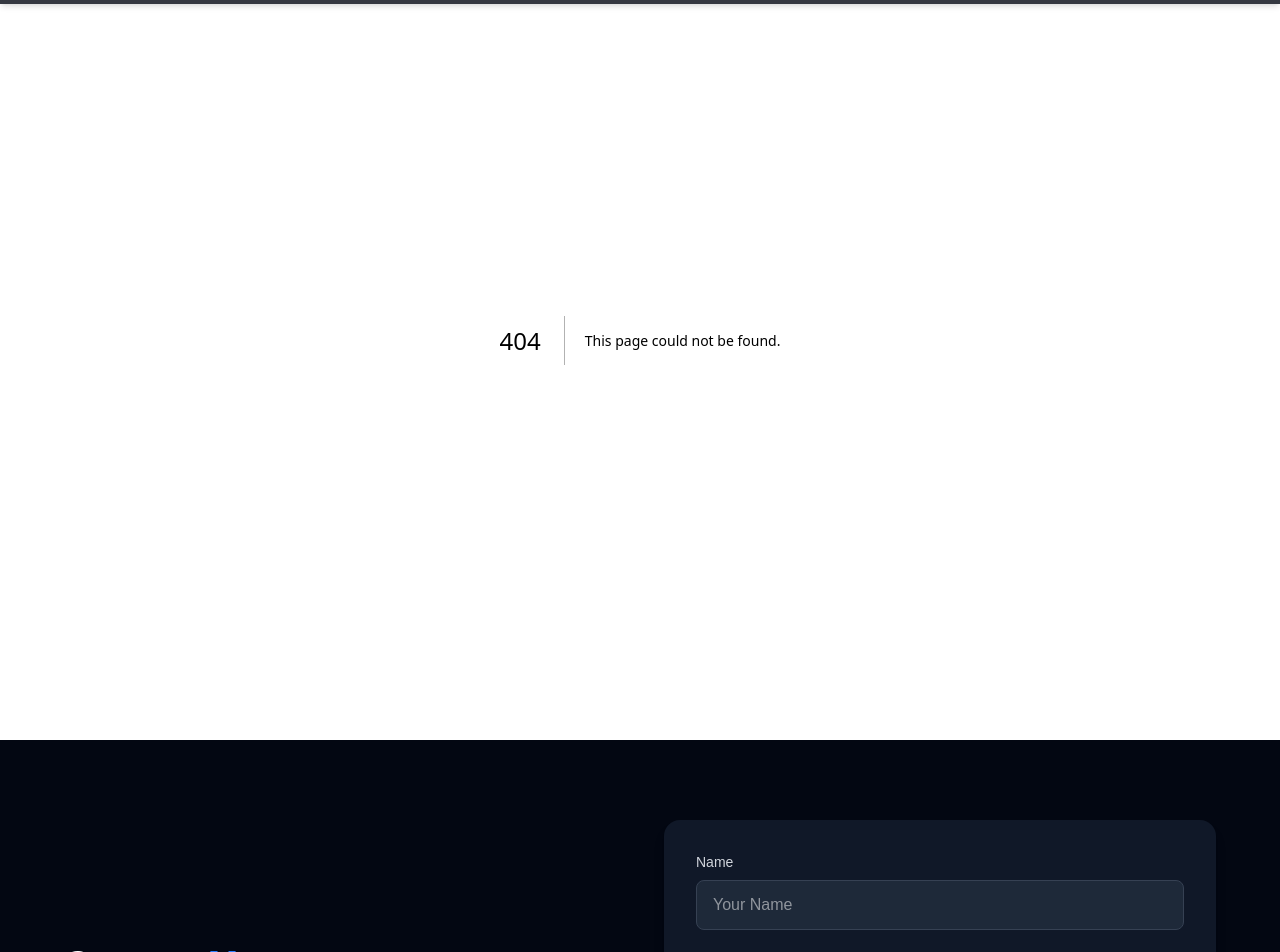
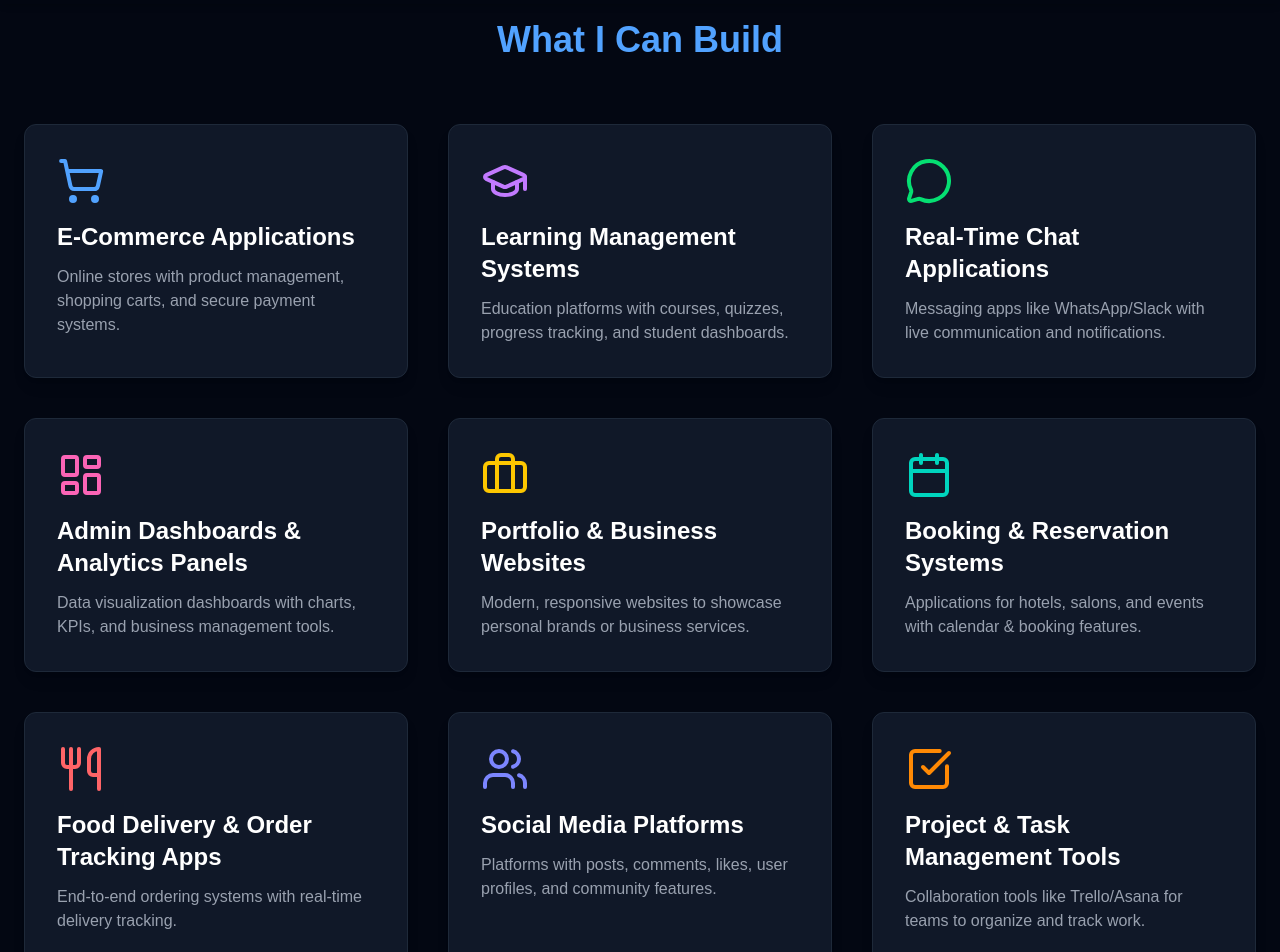
Before and after one commit to Hamza4889787/my-portfolio, a Next.js app: page /services in a window 1280 px wide. Before the commit this address had no page. Shown: the part 60-1012 px from the top of the page. Built offline with nearby package versions, Linux system fonts and the light colour scheme.

Commit message:
services section completed

```diff
--- /dev/null
+++ b/src/app/services/page.jsx
@@ -0,0 +1,268 @@
+"use client";
+
+import { motion } from "framer-motion";
+import {
+  ShoppingCart,
+  GraduationCap,
+  MessageCircle,
+  LayoutDashboard,
+  Briefcase,
+  Calendar,
+  Utensils,
+  Users,
+  CheckSquare,
+  Database,
+  BriefcaseBusiness,
+  FileText,
+  Stethoscope,
+  BookOpen,
+  Code,
+} from "lucide-react";
+import React from "react";
+
+// ✅ Updated Tech Stack with all skills & working logos
+const techStack = [
+  // Frontend
+  {
+    name: "React.js",
+    logo: "https://cdn.jsdelivr.net/gh/devicons/devicon/icons/react/react-original.svg",
+  },
+  {
+    name: "Next.js",
+    logo: "https://cdn.jsdelivr.net/gh/devicons/devicon/icons/nextjs/nextjs-original.svg",
+  },
+  {
+    name: "Redux",
+    logo: "https://cdn.jsdelivr.net/gh/devicons/devicon/icons/redux/redux-original.svg",
+  },
+  {
+    name: "JavaScript",
+    logo: "https://cdn.jsdelivr.net/gh/devicons/devicon/icons/javascript/javascript-original.svg",
+  },
+  {
+    name: "HTML5",
+    logo: "https://cdn.jsdelivr.net/gh/devicons/devicon/icons/html5/html5-original.svg",
+  },
+  {
+    name: "CSS3",
+    logo: "https://cdn.jsdelivr.net/gh/devicons/devicon/icons/css3/css3-original.svg",
+  },
+  {
+    name: "Bootstrap",
+    logo: "https://cdn.jsdelivr.net/gh/devicons/devicon/icons/bootstrap/bootstrap-original.svg",
+  },
+  {
+    name: "Tailwind CSS",
+    logo: "https://cdn.jsdelivr.net/gh/devicons/devicon/icons/tailwindcss/tailwindcss-plain.svg",
+  },
+  {
+    name: "Material UI",
+    logo: "https://cdn.jsdelivr.net/gh/devicons/devicon/icons/materialui/materialui-original.svg",
+  },
+
+  // Backend
+  {
+    name: "Node.js",
+    logo: "https://cdn.jsdelivr.net/gh/devicons/devicon/icons/nodejs/nodejs-original.svg",
+  },
+  {
+    name: "Express.js",
+    logo: "https://cdn.jsdelivr.net/gh/devicons/devicon/icons/express/express-original.svg",
+  },
+  {
+    name: "REST APIs",
+    logo: "https://cdn-icons-png.flaticon.com/512/2462/2462719.png",
+  },
+
+  // Database
+  {
+    name: "MongoDB",
+    logo: "https://cdn.jsdelivr.net/gh/devicons/devicon/icons/mongodb/mongodb-original.svg",
+  },
+  {
+    name: "SQL",
+    logo: "https://cdn.jsdelivr.net/gh/devicons/devicon/icons/mysql/mysql-original.svg",
+  },
+
+  // Tools
+  {
+    name: "Git",
+    logo: "https://cdn.jsdelivr.net/gh/devicons/devicon/icons/git/git-original.svg",
+  },
+  {
+    name: "GitHub",
+    logo: "https://cdn.jsdelivr.net/gh/devicons/devicon/icons/github/github-original.svg",
+  },
+  {
+    name: "Postman",
+    logo: "https://cdn.jsdelivr.net/gh/devicons/devicon/icons/postman/postman-original.svg",
+  },
+];
+
+function Services() {
+  const services = [
+    {
+      icon: <ShoppingCart className="w-12 h-12 text-blue-400" />,
+      title: "E-Commerce Applications",
+      desc: "Online stores with product management, shopping carts, and secure payment systems.",
+    },
+    {
+      icon: <GraduationCap className="w-12 h-12 text-purple-400" />,
+      title: "Learning Management Systems",
+      desc: "Education platforms with courses, quizzes, progress tracking, and student dashboards.",
+    },
+    {
+      icon: <MessageCircle className="w-12 h-12 text-green-400" />,
+      title: "Real-Time Chat Applications",
+      desc: "Messaging apps like WhatsApp/Slack with live communication and notifications.",
+    },
+    {
+      icon: <LayoutDashboard className="w-12 h-12 text-pink-400" />,
+      title: "Admin Dashboards & Analytics Panels",
+      desc: "Data visualization dashboards with charts, KPIs, and business management tools.",
+    },
+    {
+      icon: <Briefcase className="w-12 h-12 text-yellow-400" />,
+      title: "Portfolio & Business Websites",
+      desc: "Modern, responsive websites to showcase personal brands or business services.",
+    },
+    {
+      icon: <Calendar className="w-12 h-12 text-teal-400" />,
+      title: "Booking & Reservation Systems",
+      desc: "Applications for hotels, salons, and events with calendar & booking features.",
+    },
+    {
+      icon: <Utensils className="w-12 h-12 text-red-400" />,
+      title: "Food Delivery & Order Tracking Apps",
+      desc: "End-to-end ordering systems with real-time delivery tracking.",
+    },
+    {
+      icon: <Users className="w-12 h-12 text-indigo-400" />,
+      title: "Social Media Platforms",
+      desc: "Platforms with posts, comments, likes, user profiles, and community features.",
+    },
+    {
+      icon: <CheckSquare className="w-12 h-12 text-orange-400" />,
+      title: "Project & Task Management Tools",
+      desc: "Collaboration tools like Trello/Asana for teams to organize and track work.",
+    },
+    {
+      icon: <Database className="w-12 h-12 text-green-500" />,
+      title: "CRM & ERP Systems",
+      desc: "Customer management and enterprise solutions to streamline operations.",
+    },
+    {
+      icon: <BriefcaseBusiness className="w-12 h-12 text-purple-500" />,
+      title: "Job Portals & Recruitment Platforms",
+      desc: "Applications for job postings, candidate profiles, and recruitment workflows.",
+    },
+    {
+      icon: <FileText className="w-12 h-12 text-blue-500" />,
+      title: "Financial & Payment Apps",
+      desc: "Wallets, invoicing systems, and secure subscription/payment apps.",
+    },
+    {
+      icon: <Stethoscope className="w-12 h-12 text-pink-500" />,
+      title: "Healthcare Systems",
+      desc: "Doctor appointment booking, patient records, and hospital dashboards.",
+    },
+    {
+      icon: <BookOpen className="w-12 h-12 text-yellow-500" />,
+      title: "Blogs & CMS",
+      desc: "CMS solutions like WordPress with content publishing and management features.",
+    },
+    {
+      icon: <Code className="w-12 h-12 text-cyan-400" />,
+      title: "Custom API Development",
+      desc: "Integration with payment gateways, Google Maps, or third-party services.",
+    },
+  ];
+
+  return (
+    <main className="bg-gray-950 text-white overflow-hidden">
+      {/* ✅ Services Grid */}
+      <section className="py-20 px-6 bg-gray-950 text-white">
+        <motion.h2
+          initial={{ opacity: 0, y: 30 }}
+          whileInView={{ opacity: 1, y: 0 }}
+          transition={{ duration: 0.8 }}
+          viewport={{ once: true }}
+          className="text-4xl font-bold mb-16 text-center text-blue-400"
+        >
+          What I Can Build
+        </motion.h2>
+
+        <div className="grid md:grid-cols-3 gap-10 max-w-7xl mx-auto">
+          {services.map((service, i) => (
+            <motion.div
+              key={i}
+              initial={{ opacity: 0, y: 40 }}
+              whileInView={{ opacity: 1, y: 0 }}
+              transition={{ duration: 0.6, delay: i * 0.1 }}
+              viewport={{ once: true }}
+              className="p-8 rounded-xl bg-gray-900 border border-gray-800 hover:border-blue-500 hover:scale-105 transition-transform duration-300 shadow-lg hover:shadow-blue-500/40"
+            >
+              {service.icon}
+              <h3 className="text-2xl font-semibold mt-4 mb-3">
+                {service.title}
+              </h3>
+              <p className="text-gray-400">{service.desc}</p>
+            </motion.div>
+          ))}
+        </div>
+      </section>
+
+      {/* ✅ Technologies Infinite Slider */}
+      <section className="py-20 px-6 bg-gray-900 text-white">
+        <motion.h2
+          initial={{ opacity: 0, y: 30 }}
+          whileInView={{ opacity: 1, y: 0 }}
+          transition={{ duration: 0.8 }}
+          viewport={{ once: true }}
+          className="text-4xl font-bold mb-12 text-center text-blue-400"
+        >
+          Technologies I Work With
+        </motion.h2>
+
+        <div className="overflow-hidden relative w-full">
+          <motion.div
+            className="flex gap-16 animate-marquee"
+            style={{ animation: "marquee 30s linear infinite" }}
+          >
+            {[...techStack, ...techStack].map((tech, i) => (
+              <div
+                key={i}
+                className="flex flex-col items-center justify-center min-w-[120px]"
+              >
+                <img
+                  src={tech.logo}
+                  alt={tech.name}
+                  className="w-16 h-16 mb-3"
+                />
+                <p className="text-gray-300">{tech.name}</p>
+              </div>
+            ))}
+          </motion.div>
+        </div>
+
+        {/* ✅ Infinite Loop CSS */}
+        <style jsx>{`
+          @keyframes marquee {
+            0% {
+              transform: translateX(0%);
+            }
+            100% {
+              transform: translateX(-50%);
+            }
+          }
+          .animate-marquee {
+            display: flex;
+            width: max-content;
+          }
+        `}</style>
+      </section>
+    </main>
+  );
+}
+
+export default Services;
--- a/src/components/Home/ServicesSection.jsx
+++ b/src/components/Home/ServicesSection.jsx
@@ -3,46 +3,45 @@
 import React, { useState } from "react";
 import { motion } from "framer-motion";
 import {
+  Code,
+  Database,
   Globe,
-  ShoppingCart,
-  MessageCircle,
-  Newspaper,
-  Utensils,
-  Laptop, // example extra icon
+  Smartphone,
+  Server,
+  Shield, // example extra icon
 } from "lucide-react";
 
 const SERVICES = [
   {
-    title: "Custom Website Development",
-    icon: <Globe className="w-8 h-8 text-blue-500" />,
-    desc: "Tailored websites built with modern technologies to fit your unique business needs.",
+    icon: <Code className="w-12 h-12 text-blue-400" />,
+    title: "Frontend Development",
+    desc: "Building responsive and modern UIs with React.js, Next.js, Tailwind, and Bootstrap.",
   },
   {
-    title: "E-Commerce Website & Online Store",
-    icon: <ShoppingCart className="w-8 h-8 text-green-500" />,
-    desc: "Scalable online stores with secure payments, product listings, and smooth checkout.",
+    icon: <Server className="w-12 h-12 text-purple-400" />,
+    title: "Backend Development",
+    desc: "Creating secure and scalable APIs using Node.js, Express.js, and authentication systems.",
   },
   {
-    title: "Real-Time Chat & Messaging Website",
-    icon: <MessageCircle className="w-8 h-8 text-purple-500" />,
-    desc: "Interactive chat apps with live messaging, Socket.IO, and push notifications.",
+    icon: <Database className="w-12 h-12 text-green-400" />,
+    title: "Database Management",
+    desc: "Designing and managing databases with MongoDB and SQL for fast and reliable data handling.",
   },
   {
-    title: "Blog or News Website",
-    icon: <Newspaper className="w-8 h-8 text-red-500" />,
-    desc: "SEO-friendly blogs and news portals with CMS integration for easy content updates.",
+    icon: <Globe className="w-12 h-12 text-pink-400" />,
+    title: "Full-Stack Solutions",
+    desc: "Delivering end-to-end MERN applications with reusable components and optimized workflows.",
   },
   {
-    title: "Online Food Ordering System",
-    icon: <Utensils className="w-8 h-8 text-orange-500" />,
-    desc: "User-friendly platforms for restaurants to handle orders, menus, and deliveries.",
+    icon: <Shield className="w-12 h-12 text-yellow-400" />,
+    title: "API Integration & Security",
+    desc: "Integrating REST APIs and ensuring data security with JWT authentication and middleware.",
   },
   {
-    title: "Portfolio & Business Websites",
-    icon: <Laptop className="w-8 h-8 text-yellow-500" />,
-    desc: "Professional websites to showcase portfolios, businesses, and personal brands.",
+    icon: <Smartphone className="w-12 h-12 text-teal-400" />,
+    title: "Responsive Design",
+    desc: "Crafting mobile-first designs to ensure seamless user experience across all devices.",
   },
-  // add more services below if needed
 ];
 
 export default function ServicesSection() {
```
